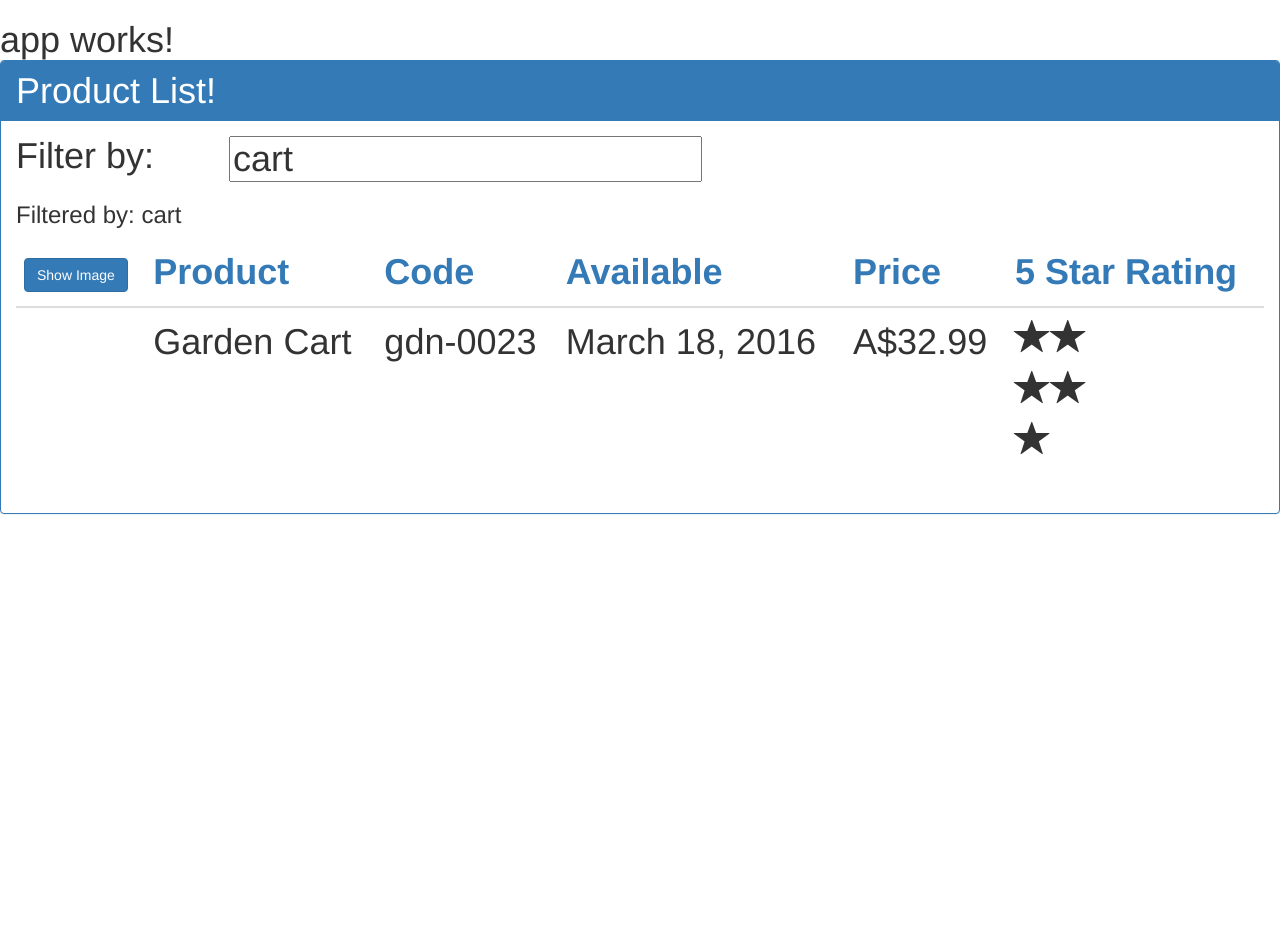
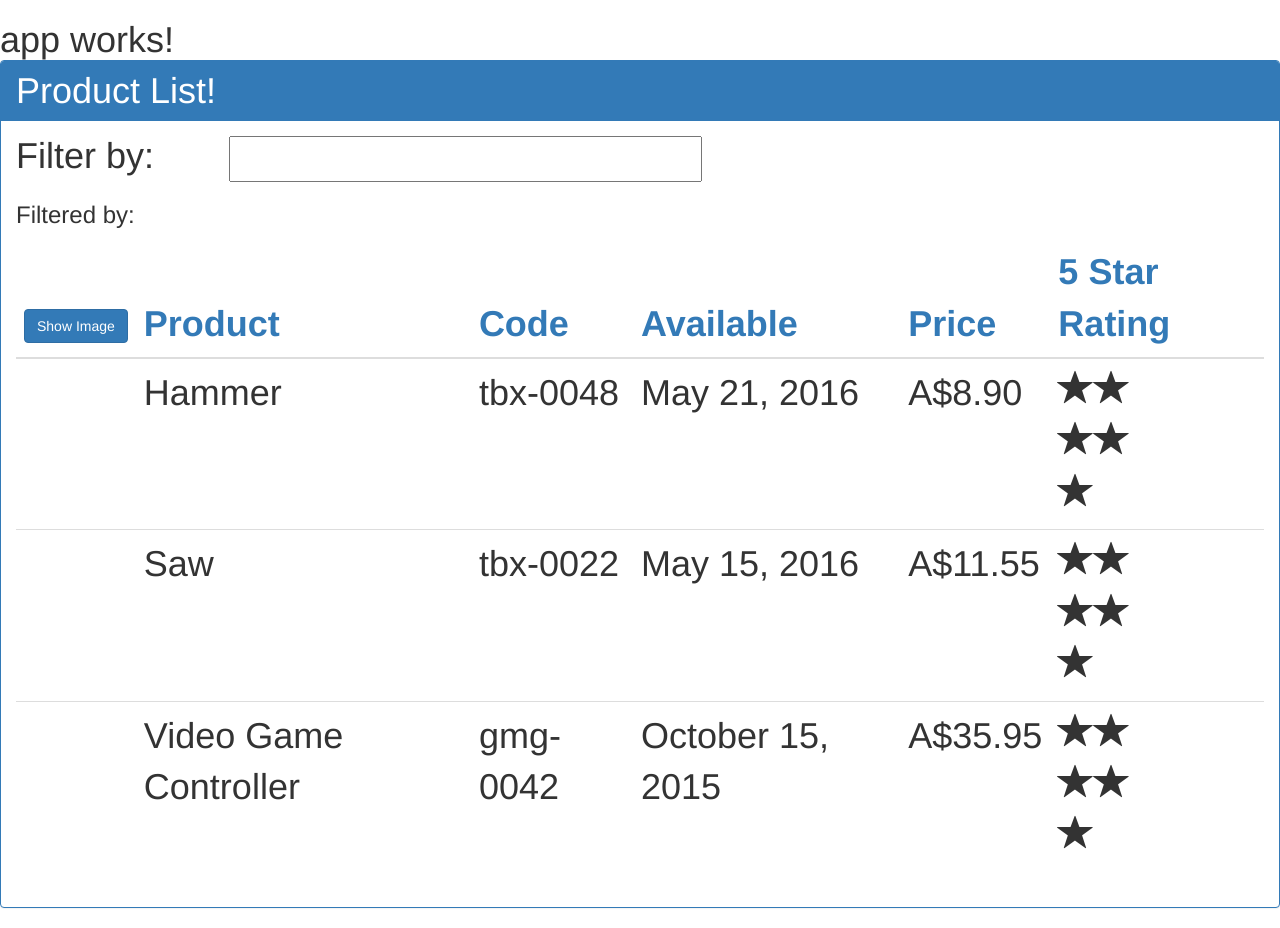
Before and after one commit to ozippy/kurata, an Angular app: page / in a window 1280 px wide. Before the commit the page ends 800 px from the top, so only its background shows below. Built offline with nearby package versions, Linux system fonts and the light colour scheme; what ng2-bootstrap would draw is missing.

Commit message:
fisnished service

```diff
--- a/src/app/app.component.ts
+++ b/src/app/app.component.ts
@@ -1,3 +1,4 @@
+import { ProductService } from './products/product.service';
 import { Component } from '@angular/core';
 import { ProductsComponent } from './products/products.component';
 
@@ -5,6 +6,7 @@
   selector: 'app-root',
   templateUrl: './app.component.html',
   styleUrls: ['./app.component.css'],
+  providers: [ProductService]
 
 })
 export class AppComponent {
--- /dev/null
+++ b/src/app/products/product.service.ts
@@ -0,0 +1,44 @@
+import { IProduct } from './product';
+import { Injectable } from '@angular/core';
+
+@Injectable()
+export class ProductService {
+
+  constructor() { }
+
+  getProducts(): IProduct[] {
+    return [
+      {
+        'productId': 5,
+        'productName': 'Hammer',
+        'productCode': 'TBX-0048',
+        'releaseDate': 'May 21, 2016',
+        'description': 'Curved claw steel hammer',
+        'price': 8.9,
+        'starRating': 4.8,
+        'imageUrl': 'http://openclipart.org/image/300px/svg_to_png/73/rejon_Hammer.png'
+      },
+      {
+        'productId': 8,
+        'productName': 'Saw',
+        'productCode': 'TBX-0022',
+        'releaseDate': 'May 15, 2016',
+        'description': '15-inch steel blade hand saw',
+        'price': 11.55,
+        'starRating': 3.7,
+        'imageUrl': 'http://openclipart.org/image/300px/svg_to_png/27070/egore911_saw.png'
+      },
+      {
+        'productId': 10,
+        'productName': 'Video Game Controller',
+        'productCode': 'GMG-0042',
+        'releaseDate': 'October 15, 2015',
+        'description': 'Standard two-button video game controller',
+        'price': 35.95,
+        'starRating': 4.6,
+        'imageUrl': 'http://openclipart.org/image/300px/svg_to_png/120337/xbox-controller_01.png'
+      }
+    ];
+  }
+
+}
--- a/src/app/products/products.component.ts
+++ b/src/app/products/products.component.ts
@@ -1,3 +1,4 @@
+import { ProductService } from './product.service';
 import { Component, OnInit } from '@angular/core';
 import { IProduct } from './product';
 
@@ -13,41 +14,21 @@
 
   pageTitle: string = 'Product List!';
   imageWidth: number = 50;
-  imageMargin: number =2;
+  imageMargin: number = 2;
   showImage: boolean = false;
-  listFilter:string = 'cart';
+  listFilter: string;
 
 
-  products: IProduct[] = [
-      {
-          'productId': 2,
-          'productName': 'Garden Cart',
-          'productCode': 'GDN-0023',
-          'releaseDate': 'March 18, 2016',
-          'description': '15 gallon capacity rolling garden cart',
-          'price': 32.99,
-          'starRating': 3.2,
-          'imageUrl': 'http://openclipart.org/image/300px/svg_to_png/58471/garden_cart.png'
-      },
-      {
-          'productId': 5,
-          'productName': 'Hammer',
-          'productCode': 'TBX-0048',
-          'releaseDate': 'May 21, 2016',
-          'description': 'Curved claw steel hammer',
-          'price': 8.9,
-          'starRating': 4.8,
-          'imageUrl': 'http://openclipart.org/image/300px/svg_to_png/73/rejon_Hammer.png'
-      }
-  ];
+  products: IProduct[];
 
-  constructor() { }
+  constructor(private _productService: ProductService) {
+  }
 
   ngOnInit() {
-    console.log('In init');
+    this.products = this._productService.getProducts();
   }
 
-  toggleImage():void{
+  toggleImage(): void {
     this.showImage = !this.showImage;
   }
 
```
Also changed, not shown: 1 other file (tests, documents, lock files or other folders).
